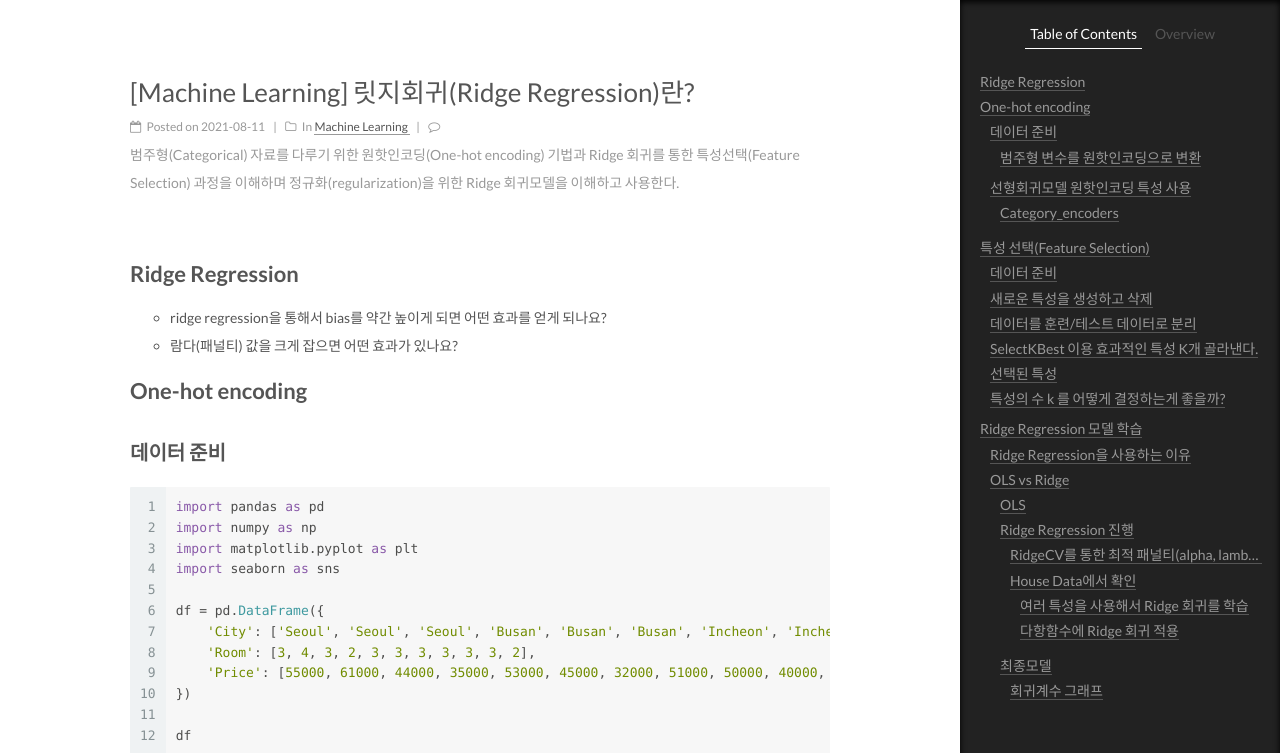
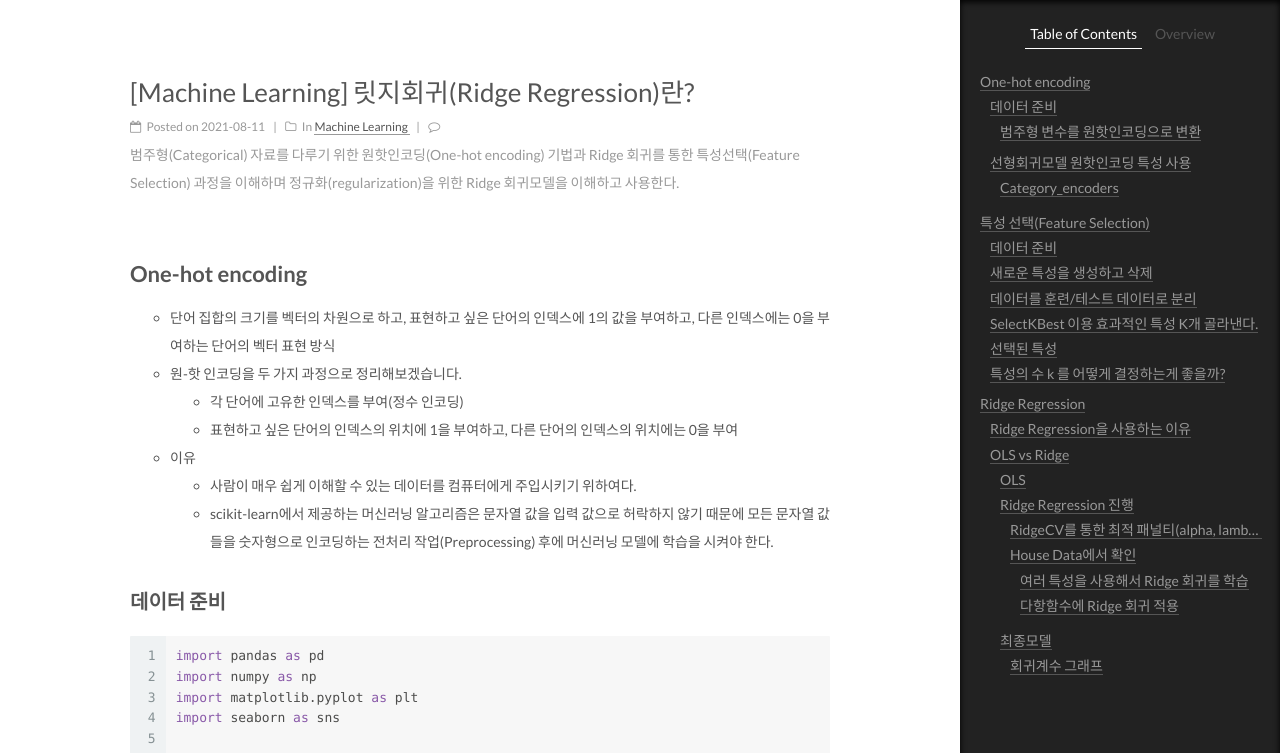
Before and after one commit to 6mini/6mini.github.io, a Jekyll site: the page built from _posts/2021-08-11-ml3.md, in a window 1280 px wide and 900 px high, scrolled down 444 px, cut to the strip 0-753 px from the top of the window. Built offline with Jekyll 4.4.1, drawn with Linux system fonts in a browser that asks for light colours; formulas are drawn with MathJax 3; comment, search, counter and statistics services are not loaded; some of the changed text lies outside the part shown.

Commit message:
Post Ridge Regression

````diff
--- a/_posts/2021-08-11-ml3.md
+++ b/_posts/2021-08-11-ml3.md
@@ -8,11 +8,14 @@ mathjax: enable
 # 0️⃣1️⃣2️⃣3️⃣4️⃣5️⃣6️⃣7️⃣8️⃣9️⃣🔟
 ---
 
-# Ridge Regression
-- ridge regression을 통해서 bias를 약간 높이게 되면 어떤 효과를 얻게 되나요?
-- 람다(패널티) 값을 크게 잡으면 어떤 효과가 있나요?
-
 # One-hot encoding
+- 단어 집합의 크기를 벡터의 차원으로 하고, 표현하고 싶은 단어의 인덱스에 1의 값을 부여하고, 다른 인덱스에는 0을 부여하는 단어의 벡터 표현 방식
+- 원-핫 인코딩을 두 가지 과정으로 정리해보겠습니다.
+  - 각 단어에 고유한 인덱스를 부여(정수 인코딩)
+  - 표현하고 싶은 단어의 인덱스의 위치에 1을 부여하고, 다른 단어의 인덱스의 위치에는 0을 부여
+- 이유
+  - 사람이 매우 쉽게 이해할 수 있는 데이터를 컴퓨터에게 주입시키기 위하여다.
+  - scikit-learn에서 제공하는 머신러닝 알고리즘은 문자열 값을 입력 값으로 허락하지 않기 때문에 모든 문자열 값들을 숫자형으로 인코딩하는 전처리 작업(Preprocessing) 후에 머신러닝 모델에 학습을 시켜야 한다.
 
 ## 데이터 준비
 
@@ -84,7 +87,7 @@ df.groupby('City')['Price'].agg(['min','max','mean','median'])
 ```
 ![스크린샷 2021-08-11 14 12 50](https://user-images.githubusercontent.com/79494088/128973097-dafb41d6-b5aa-49e9-847f-37b7e72a6ac5.png)
 
-- 원핫인코딩을 수행하면 각 카테고리에 해당하는 변수들이 모두 차원에 더해지게 된다. 그러므로 카테고리가 너무 많은 경우(high cardinality)에는 사용하기 적합하지 않다.
+- 원핫인코딩을 수행하면 각 카테고리에 해당하는 변수들이 모두 차원에 더해지게 된다. 그러므로 카테고리가 너무 많은 경우(high cardinality)에는 사용하기 적합하지 않다.(But, [Catboost를 사용하면 된다.](https://dailyheumsi.tistory.com/136))
 
 ```py
 # 불필요한 요소를 없인 더미 코딩
@@ -167,10 +170,10 @@ y_test = df[target][8:]
 # import OneHotEncoder
 from category_encoders import OneHotEncoder
 
-## 원핫 인코딩
+# 원핫인코딩
 encoder = OneHotEncoder(use_cat_names = True)
-X_train = encoder.fit_transform(X_train)
-X_test = encoder.transform(X_test)
+X_train = encoder.fit_transform(X_train) # 훈련
+X_test = encoder.transform(X_test) #테스트
 
 # category_encoders를 사용하면 범주형변수를 가진 특성만 원핫인코딩을 수행
 
@@ -188,7 +191,7 @@ X_test
 ![스크린샷 2021-08-11 14 29 33](https://user-images.githubusercontent.com/79494088/128974497-7017d6ea-6804-447e-8e6a-3ee6fd0599bf.png)
 
 # 특성 선택(Feature Selection)
-- 특성공학 : 과제에 적합한 특성을 만들어 내는 과정이다. 이 프로세스는 실무 현장에서 가장 많은 시간이 소요되는 작업 중 하나
+- 특성공학 : **과제에 적합한 특성을 만들어 내는 과정이다.** 이 프로세스는 실무 현장에서 가장 많은 시간이 소요되는 작업 중 하나
 - SelectKBest를 사용하면 특성이 많아도 쉽게 타겟값과 가장 상관관계를 높게 가지는 것들을 선택할 수 있다.
 
 ## 데이터 준비
@@ -218,7 +221,7 @@ sns.displot(df['price']);
 ![스크린샷 2021-08-11 14 34 31](https://user-images.githubusercontent.com/79494088/128974927-d9edb901-d9ba-4c5d-9f0c-389e200b5780.png)
 
 ```py
-# 2015-03-01을 기준으로 훈련/테스트 세트를 분리합니다.
+# 2015-03-01을 기준으로 훈련/테스트 세트를 분리 / 날짜 분리
 cutOff = pd.to_datetime('2015-03-01')
 train = df[df['date'] < cutOff]
 test  = df[df['date'] >= cutOff]
@@ -237,13 +240,13 @@ def engineer_features(X):
   # pandas.DataFrame.copy()
   X = X.copy() # 얕은 복사
 
-  # 욕실 갯수을 정수형으로 처리합니다.
+  # 욕실 갯수을 정수형으로 처리
   X['bathrooms'] = X['bathrooms'].round(0).astype(int)
 
-  # 총 방 수를 합하여 rooms로 합쳐 봅시다.
+  # 총 방 수를 합하여 rooms로 합치기
   X['rooms'] = X['bedrooms'] + X['bathrooms']
 
-  # 사용하지 않을 특성을 삭제합니다.
+  # 사용하지 않을 특성을 삭제합
   X = X.drop(['id', 'date', 'waterfront'],axis=1)
 
   return X
@@ -269,7 +272,7 @@ combinations
 ```
 
 - 가능한 방법이 많은데 필요한 좋은 특성을 뽑기엔, 수작업으로 할 수 없으니 SelectKBest를 사용해서 유용한 특성들을 찾아본다.
-- 좋은 특성을 뽑는 방법 : 특성들 끼리는 상관성이 적으면서 타겟 특성과는 상관관계가 큰 것을 뽑는다.
+- **좋은 특성을 뽑는 방법 : 특성들 끼리는 상관성이 적으면서 타겟 특성과는 상관관계가 큰 것을 뽑는다.**
 
 ## 데이터를 훈련/테스트 데이터로 분리
 
@@ -301,7 +304,6 @@ X_train_selected = selector.fit_transform(X_train, y_train)
 
 # 테스트 데이터는 transform
 X_test_selected = selector.transform(X_test)
-
 
 X_train_selected.shape, X_test_selected.shape
 
@@ -313,13 +315,13 @@ X_train_selected.shape, X_test_selected.shape
 ```py
 all_names = X_train.columns
 
-## selector.get_support()
+# selector.get_support()
 selected_mask = selector.get_support()
 
-## 선택된 특성들
+# 선택된 특성들
 selected_names = all_names[selected_mask]
 
-## 선택되지 않은 특성들
+# 선택되지 않은 특성들
 unselected_names = all_names[~selected_mask]
 
 print('Selected names: ', selected_names)
````
Also changed, not shown: other parts of _posts/2021-08-11-ml3.md (+7 -7 lines).
